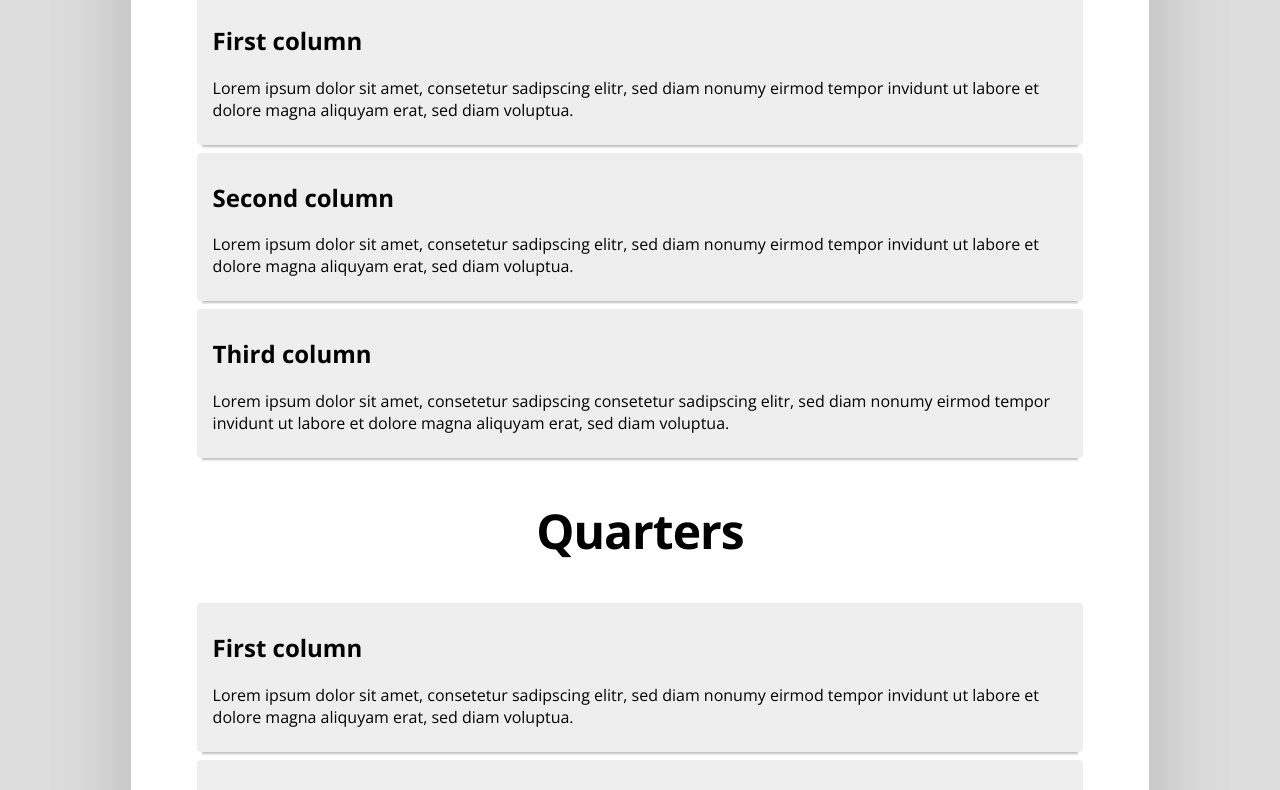
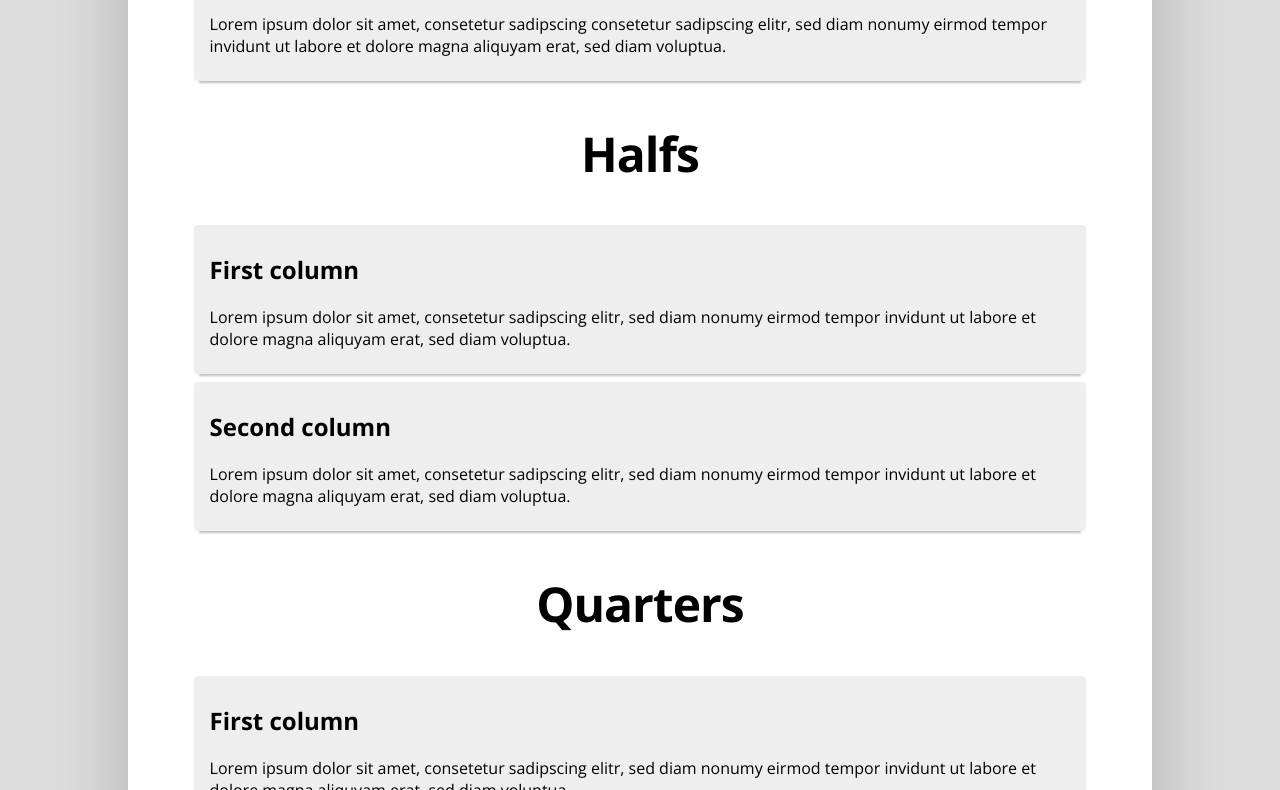
Before and after one commit to jweidler/liquid-grid, a plain HTML site: page index.html in a window 1280 px wide. Shown: the part 1000-1790 px from the top of the page. Drawn offline with nearby package versions, Linux system fonts and the light colour scheme.

Commit message:
Rework and add viewport dependent padding

```diff
--- a/css/liquidgrid.less
+++ b/css/liquidgrid.less
@@ -326,6 +326,10 @@ figure img {
     .percentalWidth(1/3);
   }
 
+  .g-quarters > .g-el {
+    padding: 0 0.4vw;
+  }
+
   .g-fifths > .g-el,
   .g-fifths > .g-el:nth-child(4),
   .g-fifths > .g-el:nth-child(5) {
--- a/css/styles.css
+++ b/css/styles.css
@@ -8,23 +8,25 @@ body {
 
 .clearfix:before,
 .clearfix:after {
-    content: " ";
-    display: table;
+  content: " ";
+  display: table;
 }
 
 .clearfix:after {
-    clear: both;
+  clear: both;
 }
 
-
-.container {
-  margin: 0 auto;
-  padding: 3% 0;
+#wrapper {
   background: #fff;
   border-radius: 50% / 1em;
   box-shadow:
     0 0 84px rgba(0,0,0,0.2),
     0 4px 4px -4px rgba(0,0,0,0.2);
+}
+.container {
+  margin: 0 auto;
+  max-width: 1024px;
+  padding: 3% 0;
 }
 
 .featured {
--- a/index.html
+++ b/index.html
@@ -18,6 +18,9 @@
   <link href="css/styles.css" rel="stylesheet" media="all">
 </head>
 <body>
+
+  <div class="container">
+    <div class="grid-wrapper">
       <header role="banner" class="clearfix">
         <div class="">
           <h1>liquid<b>grid</b></h1>
@@ -32,27 +35,14 @@
           </nav>
         </div>
       </header>
+    </div>
+  </div>
 
   <div class="container" id="wrapper">
 
     <div class="grid-wrapper">
 
-      <section>
-        <h1>Halfs</h1>
-        <div class="g g-halfs">
-          <div class="g-el">
-            <div class="wrapper">
-              <h1>First column</h1>
-              <p>Lorem ipsum dolor sit amet, consetetur sadipscing elitr, sed diam nonumy eirmod tempor invidunt ut labore et dolore magna aliquyam erat, sed diam voluptua.</p>
-            </div>
-          </div><div class="g-el">
-            <div class="wrapper">
-              <h1>Second column</h1>
-              <p>Lorem ipsum dolor sit amet, consetetur sadipscing elitr, sed diam nonumy eirmod tempor invidunt ut labore et dolore magna aliquyam erat, sed diam voluptua.</p>
-            </div>
-          </div>
-        </div>
-      </section>
+
 
       <section>
         <h1>Thirds</h1>
@@ -71,6 +61,23 @@
             <div class="wrapper">
               <h1>Third column</h1>
               <p>Lorem ipsum dolor sit amet, consetetur sadipscing consetetur sadipscing elitr, sed diam nonumy eirmod tempor invidunt ut labore et dolore magna aliquyam erat, sed diam voluptua.</p>
+            </div>
+          </div>
+        </div>
+      </section>
+
+      <section>
+        <h1>Halfs</h1>
+        <div class="g g-halfs">
+          <div class="g-el">
+            <div class="wrapper">
+              <h1>First column</h1>
+              <p>Lorem ipsum dolor sit amet, consetetur sadipscing elitr, sed diam nonumy eirmod tempor invidunt ut labore et dolore magna aliquyam erat, sed diam voluptua.</p>
+            </div>
+          </div><div class="g-el">
+            <div class="wrapper">
+              <h1>Second column</h1>
+              <p>Lorem ipsum dolor sit amet, consetetur sadipscing elitr, sed diam nonumy eirmod tempor invidunt ut labore et dolore magna aliquyam erat, sed diam voluptua.</p>
             </div>
           </div>
         </div>
@@ -278,21 +285,25 @@
 
     jQuery(document).ready(function ($){
 
-      function setPadding($el, value) {
+      function setPadding($el, value, min, max) {
         //var unit = 1.5;
         var horizontalPadding = $(window).width()/(100*value);
         //console.log(horizontalPadding);
+        if (horizontalPadding < min) horizontalPadding = min;
+        if (horizontalPadding > max) horizontalPadding = max;
         $el.css({padding: '0 '+horizontalPadding+'vw'});
       }
 
       //window.countLines();
       $(window).resize(function (){
-        setPadding($('body'), 1.25);
-        setPadding($('.grid-wrapper'), 2.5);
+        setPadding($('body'), 2.5, 0, 10);
+        //setPadding($('.g > .g-el'), 50, 1.5, 4);
+        setPadding($('.grid-wrapper'), 2.5, 4, 6);
       });
 
-      setPadding($('body'), 1.25);
-      setPadding($('.grid-wrapper'), 2.5);
+      setPadding($('body'), 2.5, 0, 10);
+      //setPadding($('.g > .g-el'), 50, 1.5, 4);
+      setPadding($('.grid-wrapper'), 2.5, 4, 6);
 
     });
   </script>
```
Lines whose indentation alone changed are shown as unchanged.
